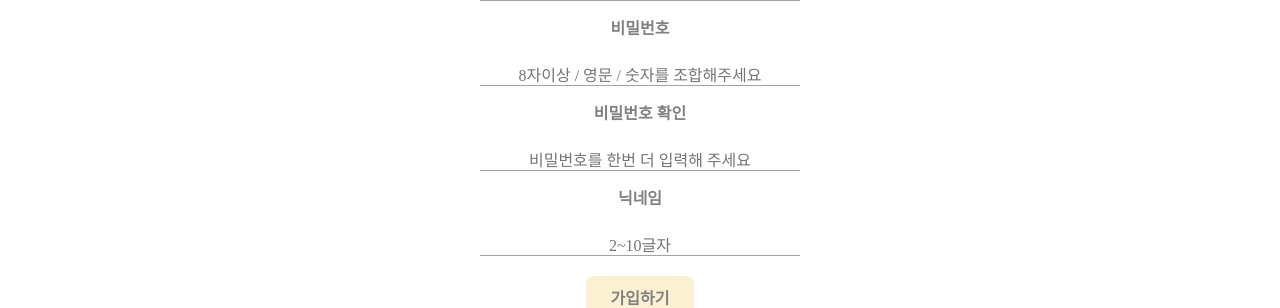
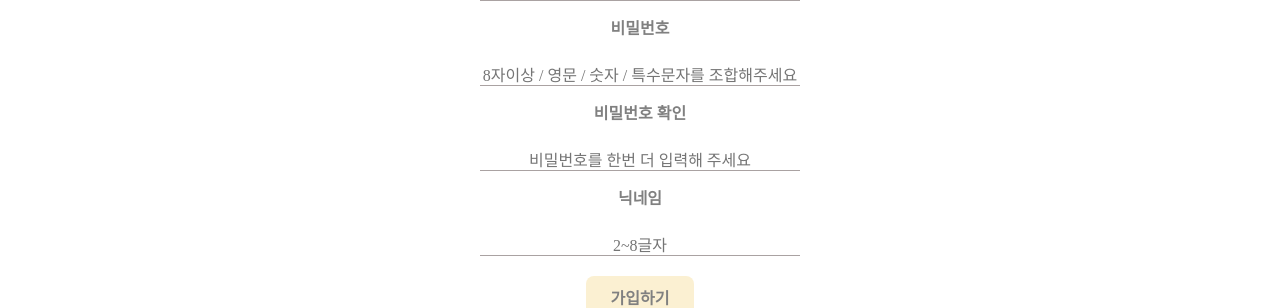
Before and after one commit to codestates/ssokbeer, a React (Create React App) app in the folder client/: page /signup in a window 1280 px wide. Shown: the part 271-579 px from the top of the page. Built offline with nearby package versions, Linux system fonts and the light colour scheme.

Commit message:
Update: 회원가입 유효성 검사 1차구현

```diff
--- a/client/package.json
+++ b/client/package.json
@@ -8,6 +8,7 @@
     "@testing-library/user-event": "^13.5.0",
     "react": "^17.0.2",
     "react-dom": "^17.0.2",
+    "react-hook-form": "^6.15.8",
     "react-responsive": "^9.0.0-beta.5",
     "react-router-dom": "^6.2.1",
     "react-scripts": "5.0.0",
--- a/client/src/components/Navbar.js
+++ b/client/src/components/Navbar.js
@@ -108,10 +108,6 @@ const Navbar = () => {
   const handleClickOutside = ({ target }) => {
     if (isOpen && !side?.current?.contains(target)) {
       CloseSideNav();
-    } else {
-      console.log("isOpen: ", isOpen);
-      console.log("side: ", side);
-      console.log("target: ", target);
     }
   };
 
@@ -134,22 +130,22 @@ const Navbar = () => {
     <Nav>
       {isOpen ? (
         <SideNav ref={side}>
-          <i onClick={CloseSideNav} className="fas fa-times" icon></i>
-          <SideLink onClick={CloseSideNav} to="/drink">
+          <i onClick={CloseSideNav} className='fas fa-times' icon></i>
+          <SideLink onClick={CloseSideNav} to='/drink'>
             <Menu>주류</Menu>
           </SideLink>
-          <SideLink onClick={CloseSideNav} to="/food">
+          <SideLink onClick={CloseSideNav} to='/food'>
             <Menu>안주</Menu>
           </SideLink>
-          <SideLink onClick={CloseSideNav} to="/community">
+          <SideLink onClick={CloseSideNav} to='/community'>
             <Menu line>커뮤니티</Menu>
           </SideLink>
           {isLogin ? (
-            <SideLink onClick={CloseSideNav} to="/mypage">
+            <SideLink onClick={CloseSideNav} to='/mypage'>
               <Menu>마이페이지</Menu>
             </SideLink>
           ) : (
-            <SideLink onClick={CloseSideNav} to="/login">
+            <SideLink onClick={CloseSideNav} to='/login'>
               <Menu>로그인</Menu>
             </SideLink>
           )}
@@ -157,13 +153,10 @@ const Navbar = () => {
         </SideNav>
       ) : null}
       <Header>
-        <LogoLink to="/home">
+        <LogoLink to='/home'>
           <Logo src={logo} />
         </LogoLink>
-        <RigthNav
-          isVisible={isOpen}
-          ChangeMenuVisibility={ChangeMenuVisibility}
-        />
+        <RigthNav isVisible={isOpen} ChangeMenuVisibility={ChangeMenuVisibility} />
       </Header>
     </Nav>
   );
--- a/client/src/pages/Signup.js
+++ b/client/src/pages/Signup.js
@@ -1,4 +1,6 @@
 import styled from "styled-components";
+/* eslint-disable */
+import { useForm } from "react-hook-form";
 
 const Container = styled.div`
   display: flex;
@@ -45,28 +47,81 @@ const Button = styled.button`
   transition: 0.4s;
 `;
 
-const Signup = () => (
+const Signup = () => {
+  const { register, watch, handleSubmit, errors, getValues } = useForm();
+  const onSubmitValid = (data) => {
+    // console.log(data);
+  };
+  const onSubmitInvalid = (data) => {
+    // console.log(data);
+  };
+  return (
     <Container>
-    <Form>
+      <Form onSubmit={handleSubmit(onSubmitValid, onSubmitInvalid)}>
         <FormColumn>
           <Label>이메일</Label>
-        <Input placeholder="이메일을 입력해주세요" />
+          <Input
+            ref={register({ required: "이메일을 꼭 입력해주세요." })}
+            name='email'
+            type='email'
+            placeholder='이메일을 입력해주세요'
+          />
         </FormColumn>
         <FormColumn>
           <Label>비밀번호</Label>
-        <Input placeholder="8자이상 / 영문 / 숫자를 조합해주세요" />
+          <Input
+            ref={register({
+              required: "비밀번호를 꼭 입력해주세요.",
+              pattern: {
+                value: /^(?=.*[A-Za-z])(?=.*\d)(?=.*[@$!%*#?&])[A-Za-z\d@$!%*#?&]{8,}$/,
+                message: "8자이상 / 영문 / 숫자 / 특수문자를 조합해주세요",
+              },
+            })}
+            name='password'
+            type='password'
+            placeholder='8자이상 / 영문 / 숫자 / 특수문자를 조합해주세요'
+          />
         </FormColumn>
         <FormColumn>
           <Label>비밀번호 확인</Label>
-        <Input placeholder="비밀번호를 한번 더 입력해 주세요" />
+          <Input
+            ref={register({
+              required: "비밀번호를 꼭 입력해주세요",
+              validate: {
+                matchPassword: (value) => {
+                  const { password } = getValues();
+                  return password === value || "비밀번호가 일치하지 않습니다.";
+                },
+              },
+            })}
+            name='password2'
+            type='password'
+            placeholder='비밀번호를 한번 더 입력해 주세요'
+          />
         </FormColumn>
         <FormColumn>
           <Label>닉네임</Label>
-        <Input placeholder="2~10글자" />
+          <Input
+            ref={register({
+              required: "닉네임을 꼭 입력해주세요.",
+              validate: {
+                check: (value) => {
+                  const regex = new RegExp(/[^A-Za-z0-9가-힣]/);
+                  const isValid = regex.test(value);
+                  return !isValid || "영어, 한글, 숫자만 입력해주세요";
+                },
+              },
+              minLength: { value: 2, message: "최소 2자 이상 입력해주세요" },
+              maxLength: { value: 8, message: "최대 8자 이하로 입력해주세요" },
+            })}
+            name='nickname'
+            placeholder='2~8글자'
+          />
         </FormColumn>
         <Button>가입하기</Button>
       </Form>
     </Container>
   );
+};
 
 export default Signup;
```
Also changed, not shown: 1 other file (tests, documents, lock files or other folders). Lines whose indentation alone changed are shown as unchanged.
